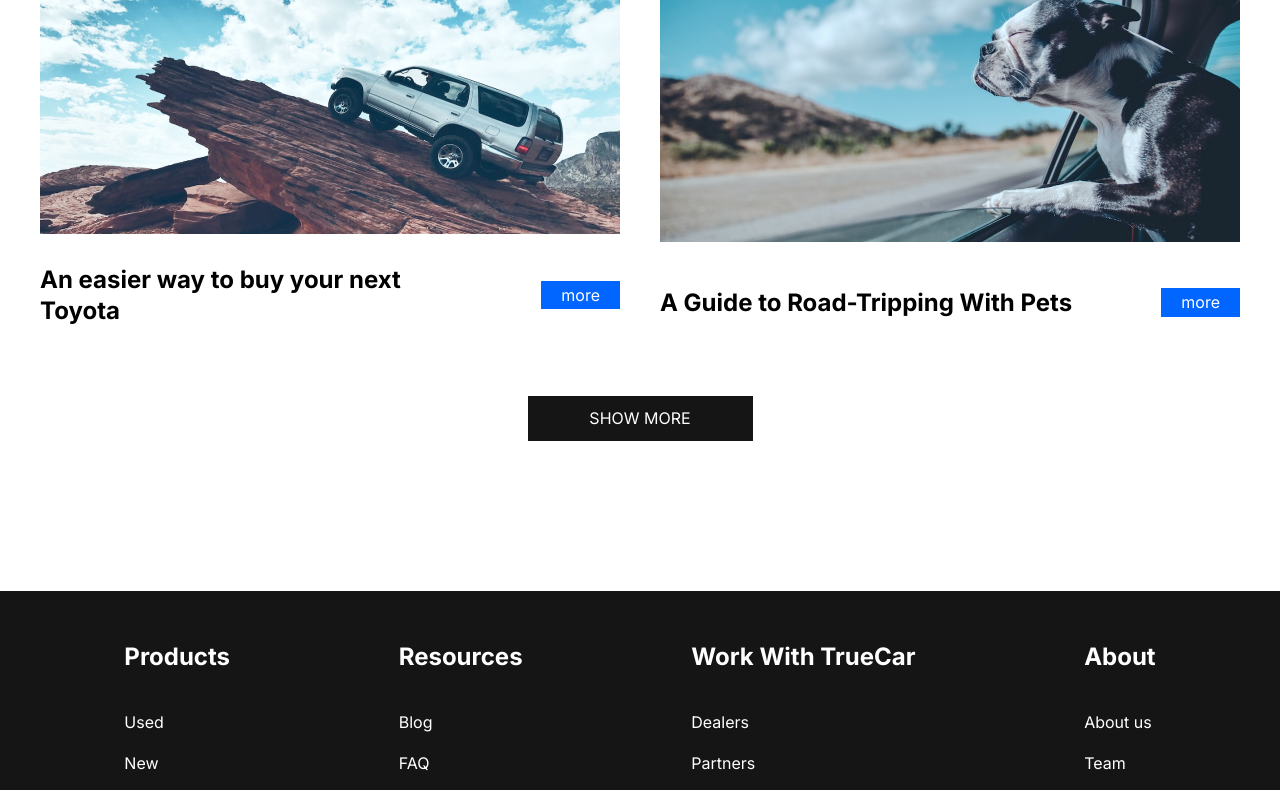
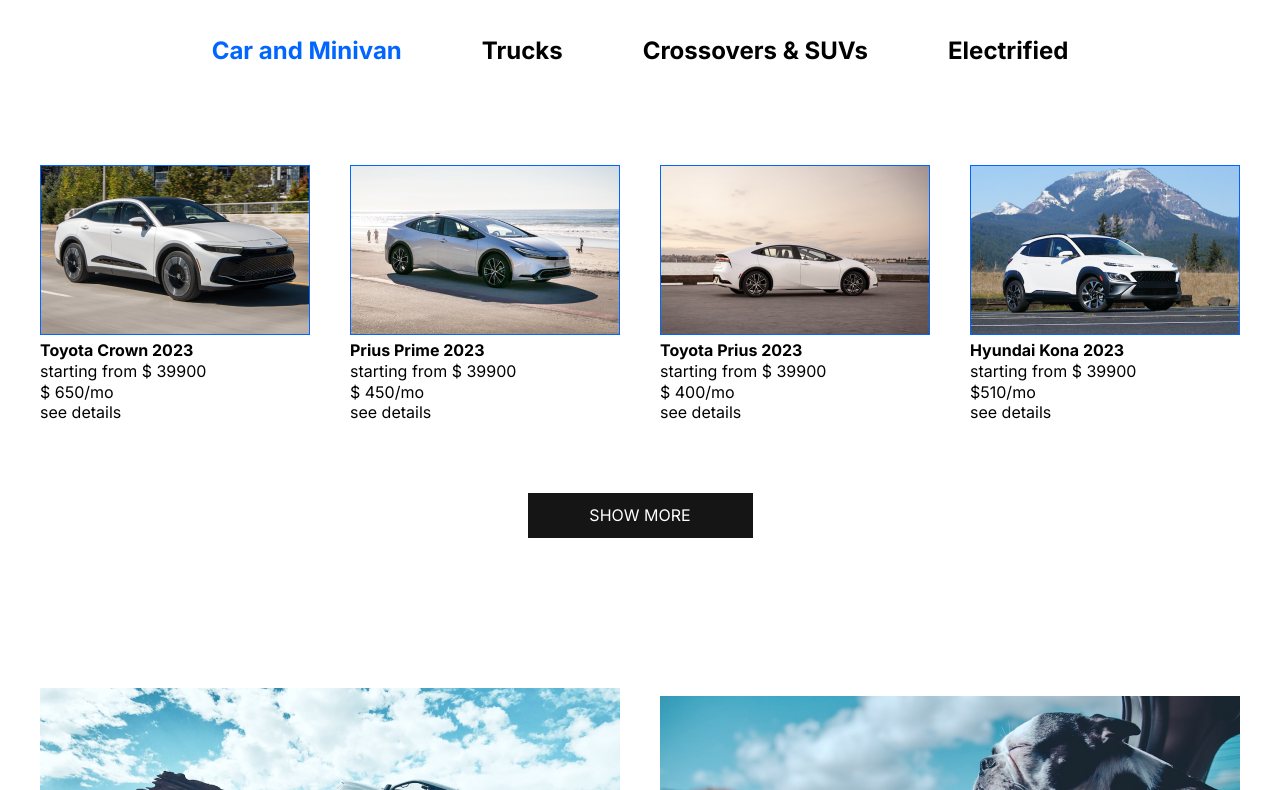
Before and after one commit to Walking-towards-the-dawn/Leasing-From-D-M, a plain HTML site: page choose-car.html in a window 1280 px wide. Shown: the part 321-1111 px from the top of the page. Drawn offline with Linux system fonts and the light colour scheme.

Commit message:
Added card

```diff
--- a/choose-car.html
+++ b/choose-car.html
@@ -67,7 +67,84 @@
 
 
     <main class="main">
+      <section class="choose-car">
+        <div class="container">
+          <h2 class="section-title">Choose your car</h2>
 
+          <div class="tabs"></div>
+          <div class="tabs__btn">
+            <button class="tabs__btn-item tabs__btn-item--active">
+              Car and Minivan
+            </button>
+            <button class="tabs__btn-item">Trucks</button>
+            <button class="tabs__btn-item">Crossovers & SUVs</button>
+            <button class="tabs__btn-item">Electrified</button>
+          </div>
+
+          <div class="tabs__contant">
+            <div class="tabs__contant-item">
+              <div class="tabs__card">
+                <img class="tabs__card-img"
+                     src="images/card-1.jpg"
+                     alt="#">
+                <h4 class="tabs__card-title">Toyota Crown 2023</h4>
+                <p class="tabs__card-text">starting from $ 39900</p>
+                <p class="tabs__card-price">$ 650/mo</p>
+                <a class="tabs__card-link"
+                   href="#">see details</a>
+              </div>
+
+              <div class="tabs__card">
+                <img class="tabs__card-img"
+                     src="images/card-2.jpg"
+                     alt="#">
+                <h4 class="tabs__card-title">Prius Prime 2023</h4>
+                <p class="tabs__card-text">starting from $ 39900</p>
+                <p class="tabs__card-price">$ 450/mo</p>
+                <a class="tabs__card-link"
+                   href="#">see details</a>
+              </div>
+
+              <div class="tabs__card">
+                <img class="tabs__card-img"
+                     src="images/card-3.jpg"
+                     alt="#">
+                <h4 class="tabs__card-title">Toyota Prius 2023</h4>
+                <p class="tabs__card-text">starting from $ 39900</p>
+                <p class="tabs__card-price">$ 400/mo</p>
+                <a class="tabs__card-link"
+                   href="#">see details</a>
+              </div>
+
+              <div class="tabs__card">
+                <img class="tabs__card-img"
+                     src="images/card-4.jpg"
+                     alt="#">
+                <h4 class="tabs__card-title">Hyundai Kona 2023</h4>
+                <p class="tabs__card-text">starting from $ 39900</p>
+                <p class="tabs__card-price">$510/mo</p>
+                <a class="tabs__card-link"
+                   href="#">see details</a>
+              </div>
+            </div>
+
+            <div class="tabs__contant-item">
+
+            </div>
+
+            <div class="tabs__contant-item">
+
+            </div>
+
+            <div class="tabs__contant-item">
+
+            </div>
+          </div>
+
+          <a class="show-more__link"
+             href="#">SHOW MORE</a>
+        </div>
+      </section>
 
 
       <section class="articles">
@@ -97,7 +174,7 @@
             </div>
           </div>
 
-          <a class="articles__link"
+          <a class="show-more__link"
              href="#">SHOW MORE</a>
         </div>
       </section>
--- a/css/style.css
+++ b/css/style.css
@@ -343,7 +343,7 @@ a {
 	background-color: #06f;
 	padding: 4px 20px;
 }
-.articles__link {
+.show-more__link {
 	display: block;
 	text-transform: uppercase;
 	color: #fff;
@@ -352,6 +352,37 @@ a {
 	width: 225px;
 	text-align: center;
 	margin: 0 auto;
+}
+/*--------------------------------------------*/
+.choose-car {
+	margin-top: 100px;
+}
+.tabs__btn {
+	display: flex;
+	justify-content: center;
+	gap: 80px;
+	margin-bottom: 100px;
+}
+.tabs__btn-item {
+	font-family: 'Inter', sans-serif;
+	font-size: 24px;
+	font-weight: 700;
+	cursor: pointer;
+	border: none;
+	background-color: transparent;
+	padding: 0;
+}
+.tabs__btn-item--active {
+	color: #0066ff;
+}
+.tabs__contant {
+	margin-bottom: 70px;
+}
+.tabs__contant-item {
+	display: grid;
+	grid-template-columns: repeat(4, 1fr);
+	grid-template-rows: auto;
+	gap: 40px;
 }
 /*! Main Finish */
 
```
Also changed, not shown: contacts.html (+3 -3 lines), images/card-1.jpg (added), images/card-2.jpg (added), images/card-3.jpg (added), images/card-4.jpg (added).
